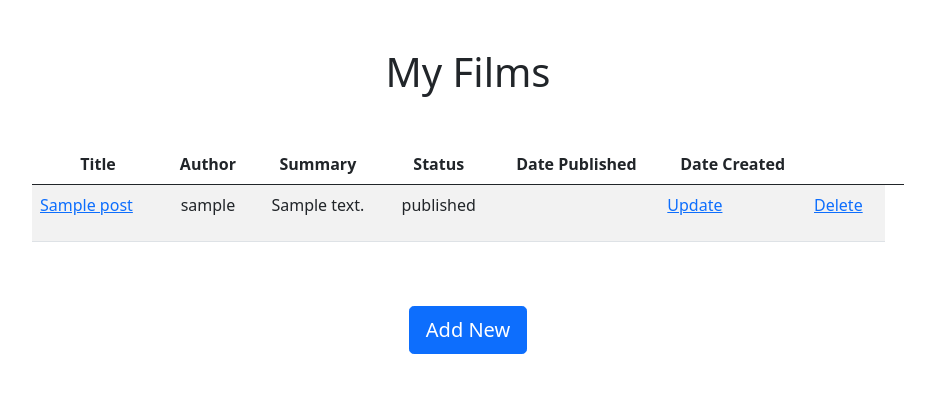
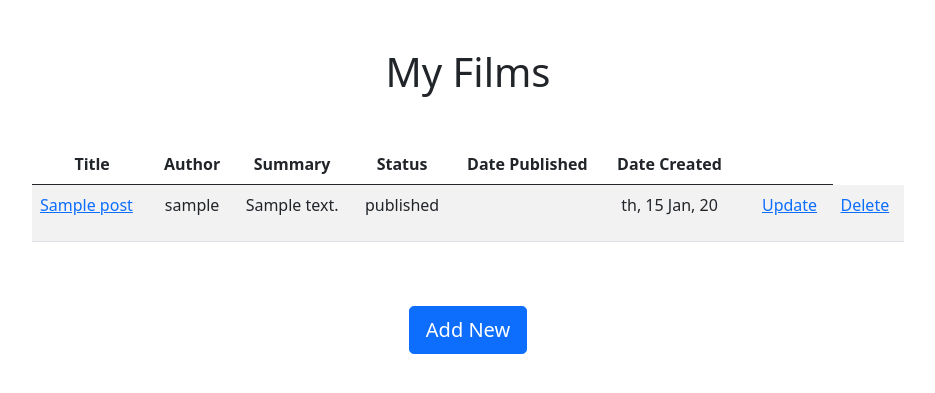
Before and after one commit to Adeola00/Zuri-Django-CRUD, a Django app: page /blog/ in a window 1280 px wide. Shown: the part 56-449 px from the top of the page, without its empty margins (172-1107 px from the left). Run offline with Django 4.2, Linux system fonts and the light colour scheme; tables that the repository leaves empty hold one stand-in row (values such as "Sample post").

Commit message:
second commit

```diff
--- a/I4G005600SL5/blog/templates/blog/post_list.html
+++ b/I4G005600SL5/blog/templates/blog/post_list.html
@@ -34,6 +34,8 @@
                     <td class="text-center">{{post.author}}</td>
                     <td class="text-center">{{post.body|truncatewords:30|linebreaks}}</td>
                     <td class="text-center">{{post.status}}</td>
+                    <td class="text-center">{{post.pulish|date:"S, d M, y"}}</td>
+                    <td class="text-center">{{post.created|date:"S, d M, y"}}</td>
                     <td class="text-center">{{post.published_at|date:"D, d M, y"}}</td>
                     <td><a href="{% url 'blog:post_update' post.slug %} ">Update</a></td>
                     <td><a href="{% url 'blog:post_delete' post.slug %}">Delete</a></td>
```
